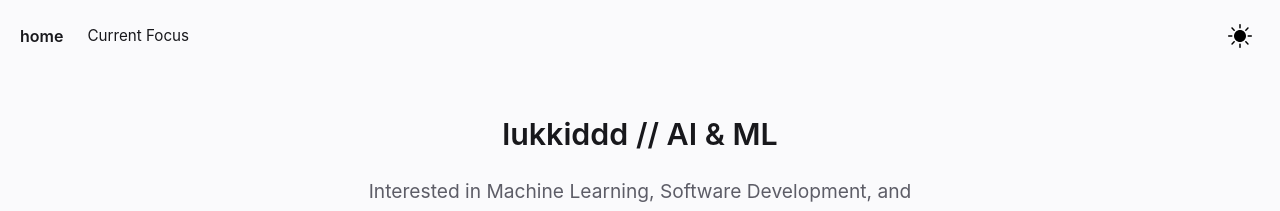
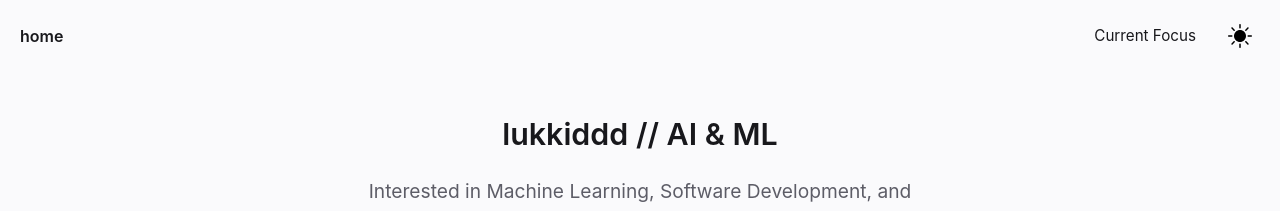
Before and after one commit to lukkiddd/lukkiddd.github.io, a Jekyll site: the page built from pages/index.md, in a window 1280 px wide. Shown: the top 211 px of the page. Built offline with Jekyll 4.4.1, drawn with Linux system fonts in a browser that asks for light colours.

Commit message:
move menu to the right

```diff
--- a/_includes/Header.html
+++ b/_includes/Header.html
@@ -51,12 +51,15 @@
     </div>
 
     <div id="navbarBasicExample" class="navbar-menu">
-      <div class="navbar-start">
+      <!-- <div class="navbar-start">
         <a href="../posts/focus"  class="navbar-item">
           Current Focus
         </a>
-      </div>
+      </div> -->
       <div class="navbar-end is-hidden-mobile" onclick="modeSwitcher()" >
+        <a href="../posts/focus"  class="navbar-item">
+          Current Focus
+        </a>
         <div class="navbar-item">
           <div class="buttons">
             <a class="button is-text">
```
